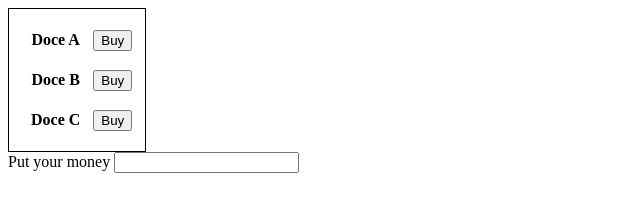
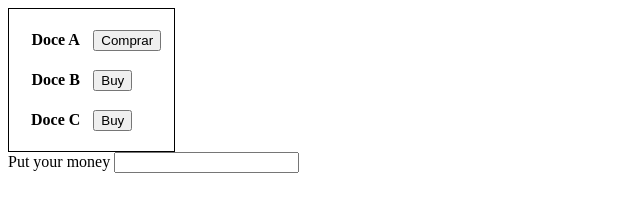
Before and after one commit to davibrandao18/candyMachine, a plain HTML site: page index.html in a window 1280 px wide. Shown: the whole page, without its empty margins (0-640 px from the left). Drawn offline with Linux system fonts and the light colour scheme.

Commit message:
Testando git

```diff
--- a/index.html
+++ b/index.html
@@ -15,7 +15,7 @@
         <tr>
             <th>Doce A</th>
             <td>
-                <button>Buy</button>
+                <button>Comprar</button>
             </td>
         </tr>
         <tr>
```
